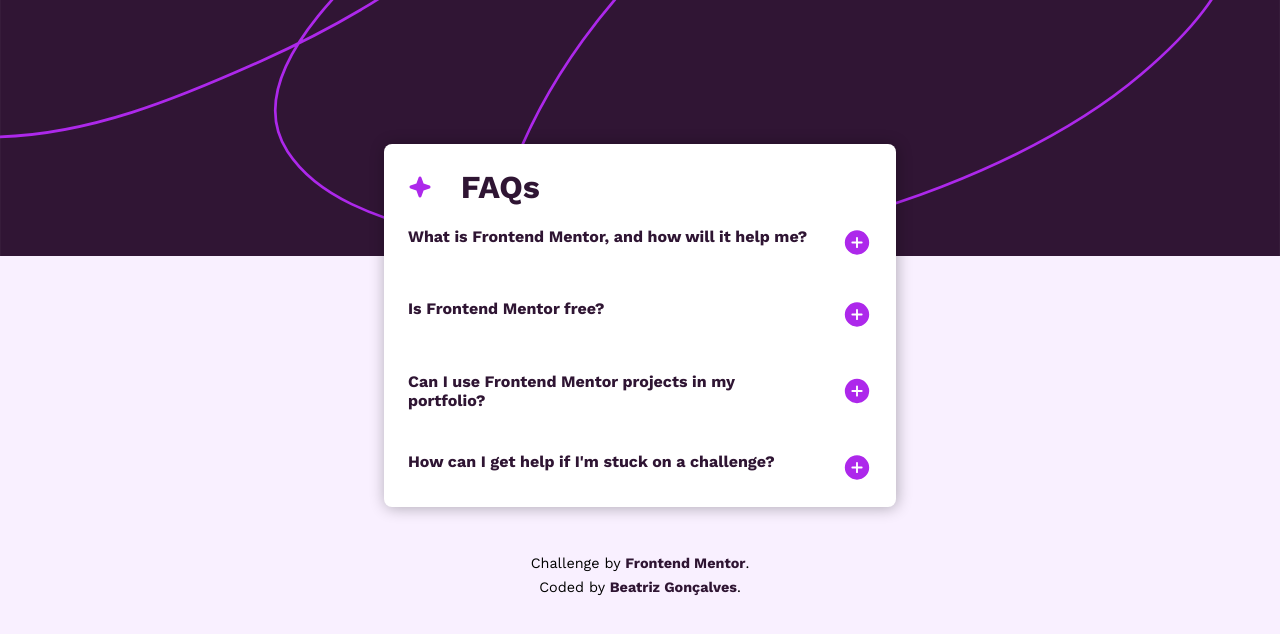
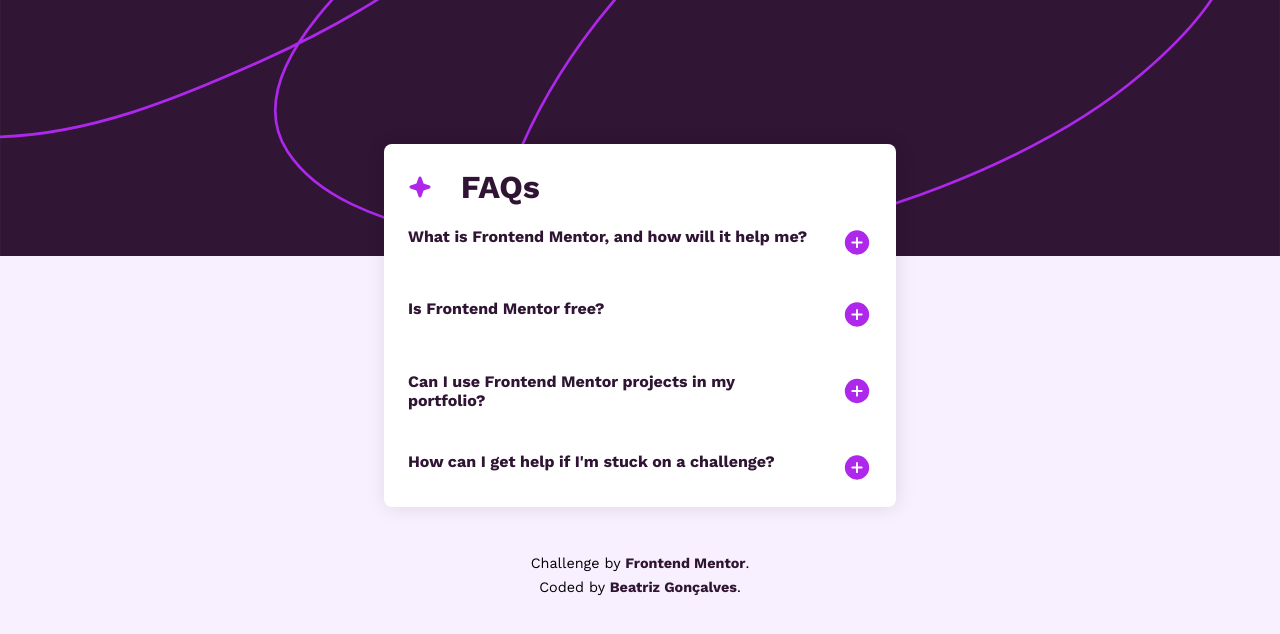
Before and after one commit to beatrizvsgoncalves/faq-accordion-main, a plain HTML site: page index.html in a window 1280 px wide. Drawn offline with Linux system fonts and the light colour scheme.

Commit message:
Update style.css

```diff
--- a/styles/style.css
+++ b/styles/style.css
@@ -33,7 +33,7 @@
 main {
     background-color: var(--white);
     border-radius: .5rem;
-    box-shadow: 1px 1px 15px rgba(0, 0, 0, 0.3);
+    box-shadow: 1px 1px 20px rgba(0, 0, 0, 0.1);
     display: flex;
     flex-direction: column;
     margin: -12vh auto 0 auto;
```
